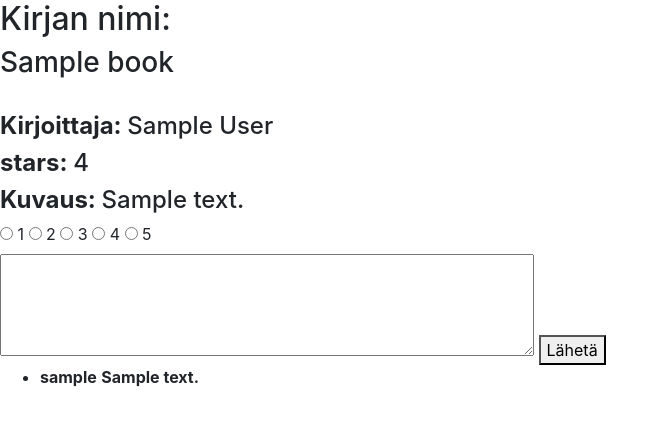
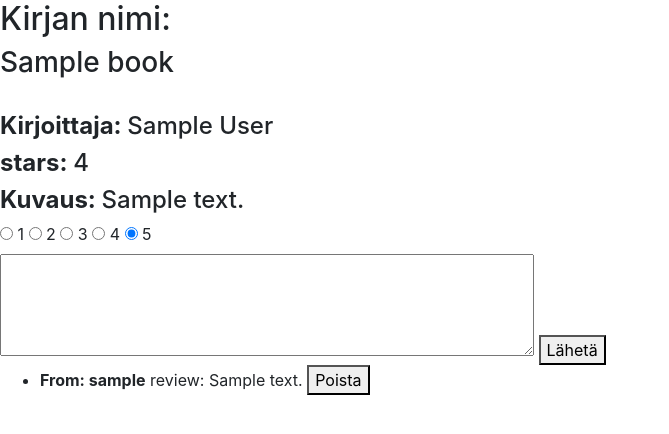
Before and after one commit to lina-ova/kirjal-j-, a Flask app: template templates/book.html in a window 1280 px wide. Shown: the part 56-490 px from the top of the page, without its empty margins (0-669 px from the left). Run offline with Flask 3, Linux system fonts and the light colour scheme; the visitor is signed in with stand-in values (Sample User, id 1); the template is opened without the code that fills it: most values are stand-ins (such as "Sample title", 1, 10 or a date in 2020).

Commit message:
user can comment and delete his comments, admin can delete all comments

```diff
--- a/repositories/book_repository.py
+++ b/repositories/book_repository.py
@@ -28,7 +28,7 @@ class BookRepository:
         """Palauttaa kirjojen nimeistä haetut tulokset"""
 
         cursor = self.connection.session
-        print(query)
+
         try:
             sql = """SELECT id, name, author, description, genre, stars, visible FROM books WHERE name LIKE :query AND visible=1"""
             rows = cursor.execute(sql, {"query":"%"+query+"%"}).fetchall()
--- a/repositories/review_repository.py
+++ b/repositories/review_repository.py
@@ -8,8 +8,6 @@ def get_review_by_row(row):
 class ReviewRepository:
     def __init__(self, connection):
         self.connection = connection
-
-
 
     def add_review(self, user_id, username, book_id, stars, review):
         cursor = self.connection.session
@@ -34,8 +32,8 @@ class ReviewRepository:
 
         cursor = self.connection.session
         try:
-            sql = """UPDATE reviews SET visible=:visible WHERE id=:review_id"""
-            cursor.execute(sql, {"visible":0, "review_id":review_id})
+            sql = """UPDATE reviews SET visible=0 WHERE id=:review_id"""
+            cursor.execute(sql, {"review_id":review_id})
             cursor.commit()
         except:
             return False
--- a/services/book_service.py
+++ b/services/book_service.py
@@ -21,7 +21,6 @@ class BookService:
 
     def get_info(self, book_id):
         book = self._book_repository.get_info(book_id)
-        print(book)
         if book == None:
             raise Exception("Kirjaa ei löytynyt")
         return book
--- a/templates/book.html
+++ b/templates/book.html
@@ -26,7 +26,7 @@
         <h4><b>stars: </b> {{ book.stars }} </h4>
         <h4><b>Kuvaus: </b> {{ book.description }} </h4>
         {% if session.user_id %}
-        <form action="/book/{{ book.id }}" method="POST">
+        <form action="/book/{{ book.id }}" method="POST" name="review">
           <div class="stars">
             <input id="stars1" type="radio" name="stars" value=1>
             <label for="stars1">1</label>
@@ -36,24 +36,30 @@
             <label for="stars3">3</label>
             <input id="stars4" type="radio" name="stars" value=4>
             <label for="stars4">4</label>
-            <input id="stars5" type="radio" name="stars" value=5>
+            <input id="stars5" type="radio" name="stars" value=5 checked>
             <label for="stars5">5</label>
           </div>
           <textarea id="review" name="review" rows="4" cols="50" ></textarea>
-          <button>Lähetä</button>
+          <button type="submit">Lähetä</button>
         </form>
         {% else %}
             Kirjaudu tai registeröidy ensin
         {% endif %}
         {% if reviews %}
+        <form action="/book/{{ book.id }}/review" method="POST" name="delete">
           <ul>
             {% for review in reviews %}
+              {% if session.admin == 1 or session.user_id == review.user_id %}
                 <li>
-                        <b>{{ review.username }}</b>
-                        <b>{{ review.review }}</b>
+                    <b>From: {{ review.username }}</b>
+                    review: {{ review.review }}
+                    <button type="submit" name="delete" value="{{ review.id }}">Poista</button>
                 </li>
+              {% endif %}
             {% endfor %}
           </ul>
+        </form>
+
 
 
             {% else %}
@@ -61,10 +67,5 @@
                 Ei vielä ole arvosteluja
             </ul>
         {% endif %}
-<!-- Add icon library -->
-
-
-
-
     {% endif %}
 {% endblock %}
```
Also changed, not shown: routes.py (+14 -3 lines). Lines whose indentation alone changed are shown as unchanged.
